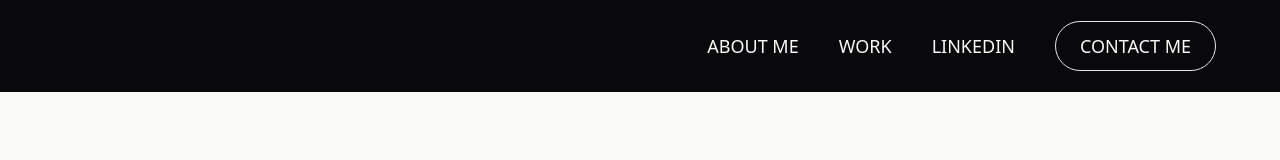
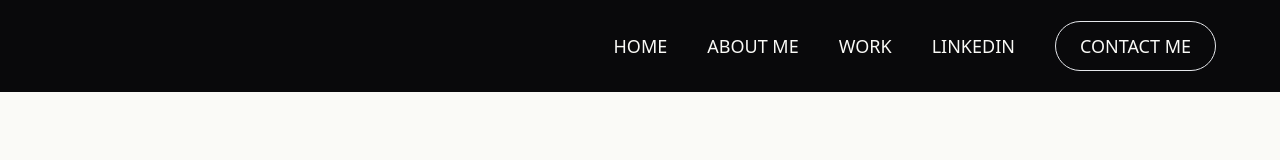
Before and after one commit to ajasinger/portfolio_2024, a Next.js app: page /projects/1 in a window 1280 px wide. Shown: the top 160 px of the page. Built offline with nearby package versions, Linux system fonts and the light colour scheme.

Commit message:
conditional render home base on pathname

```diff
--- a/components/Navbar.tsx
+++ b/components/Navbar.tsx
@@ -2,11 +2,17 @@
 
 import { navLinks } from '@/lib/data';
 import Link from 'next/link';
+import { usePathname } from 'next/navigation'
 
 export default function Navbar() {
+    const pathname = usePathname()
+
     return(
         <nav  className="font-sans text-lg px-16 py-8">
             <ul className="flex gap-10 justify-end items-center">
+                {pathname !== '/' &&
+                <li className="hover:underline underline-offset-8 decoration-1"><Link href='/'>HOME</Link></li>
+                }
                 {navLinks.map((link, index) => (
                     <li
                         key={index}
--- a/lib/data.ts
+++ b/lib/data.ts
@@ -1,11 +1,11 @@
 export const navLinks = [
     {
         name:"ABOUT ME",
-        href:"#about"
+        href:"/#about"
     },
     {
         name:"WORK",
-        href:"#work"
+        href:"/#work"
     },
     {
         name:"LINKEDIN",
```
